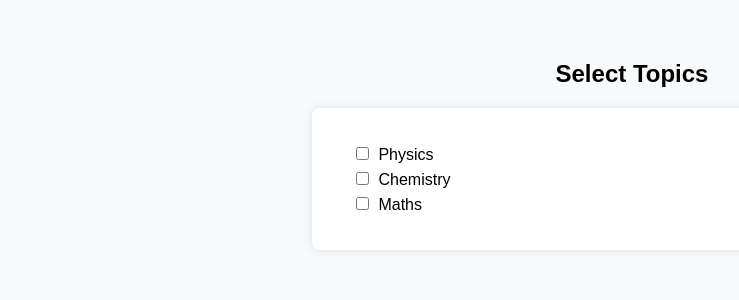
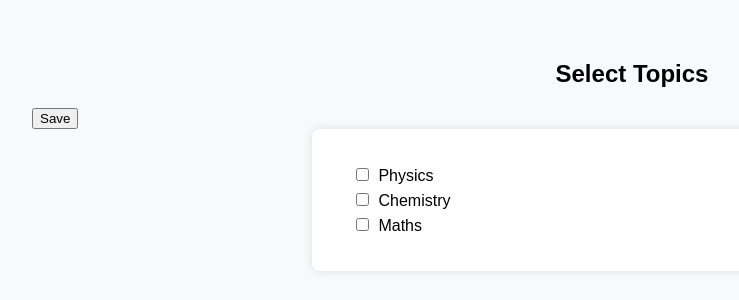
Before and after one commit to BhaskaraChandra/EduPulse, a Django app: page /manage_topics/ in a window 1280 px wide. Shown: the top 300 px of the page, without its empty margins (8-747 px from the left). Run offline with Django 4.2, Linux system fonts and the light colour scheme.

Commit message:
added save button

```diff
--- a/2.edupulse-web/templates/dashboard.html
+++ b/2.edupulse-web/templates/dashboard.html
@@ -327,8 +327,6 @@ document.addEventListener("DOMContentLoaded", function ()
     });
 });
 
-
-
 </script>
 </body>
 </html>
--- a/2.edupulse-web/templates/manage_topics.html
+++ b/2.edupulse-web/templates/manage_topics.html
@@ -254,6 +254,7 @@
 <body>
 
     <h2>Select Topics</h2>
+    <button>Save</button>
 
     <div class="tree-container">
         <div id="topics-container"></div> <!-- The tree will be inserted here -->
```
